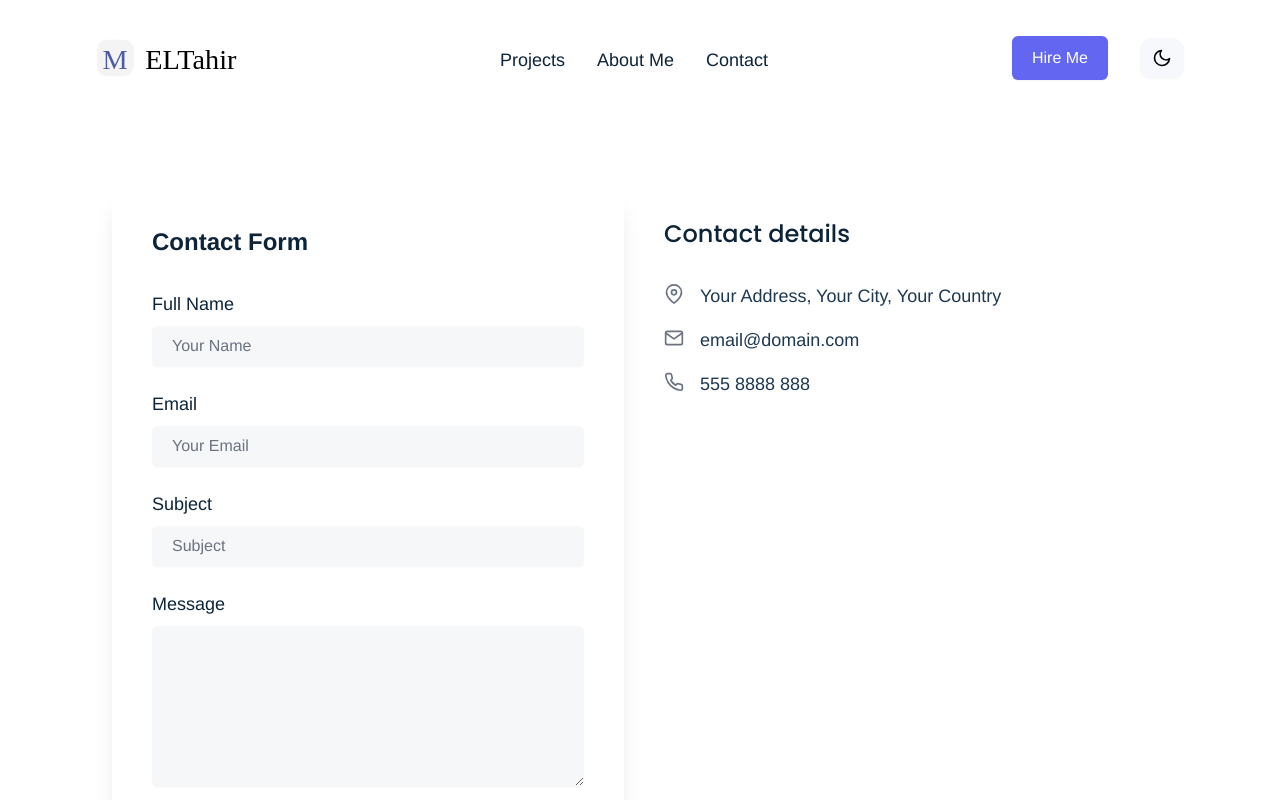
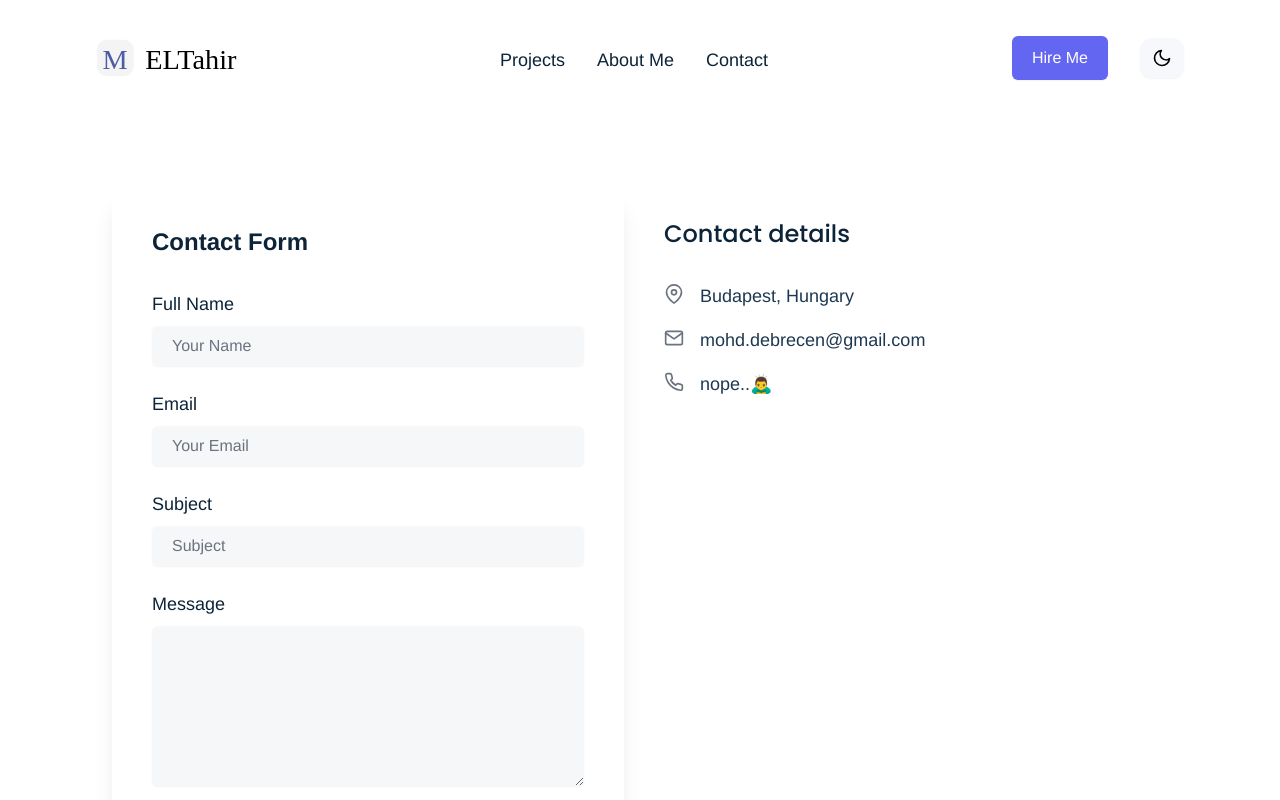
Before and after one commit to MoElaSec/Vue_Portfolio, a Vue app: page /contact in a window 1280 px wide. Shown: the top 800 px of the page. Built offline with nearby package versions, Linux system fonts and the light colour scheme; what vue-backtotop would draw is missing.

Commit message:
📞Contact details

```diff
--- a/src/views/Contact.vue
+++ b/src/views/Contact.vue
@@ -25,17 +25,17 @@ export default {
 			contacts: [
 				{
 					id: 1,
-					name: 'Your Address, Your City, Your Country',
+					name: 'Budapest, Hungary',
 					icon: 'map-pin',
 				},
 				{
 					id: 2,
-					name: 'email@domain.com',
+					name: 'mohd.debrecen@gmail.com',
 					icon: 'mail',
 				},
 				{
 					id: 3,
-					name: '555 8888 888',
+					name: 'nope..🙇‍♂️',
 					icon: 'phone',
 				},
 			],
```
